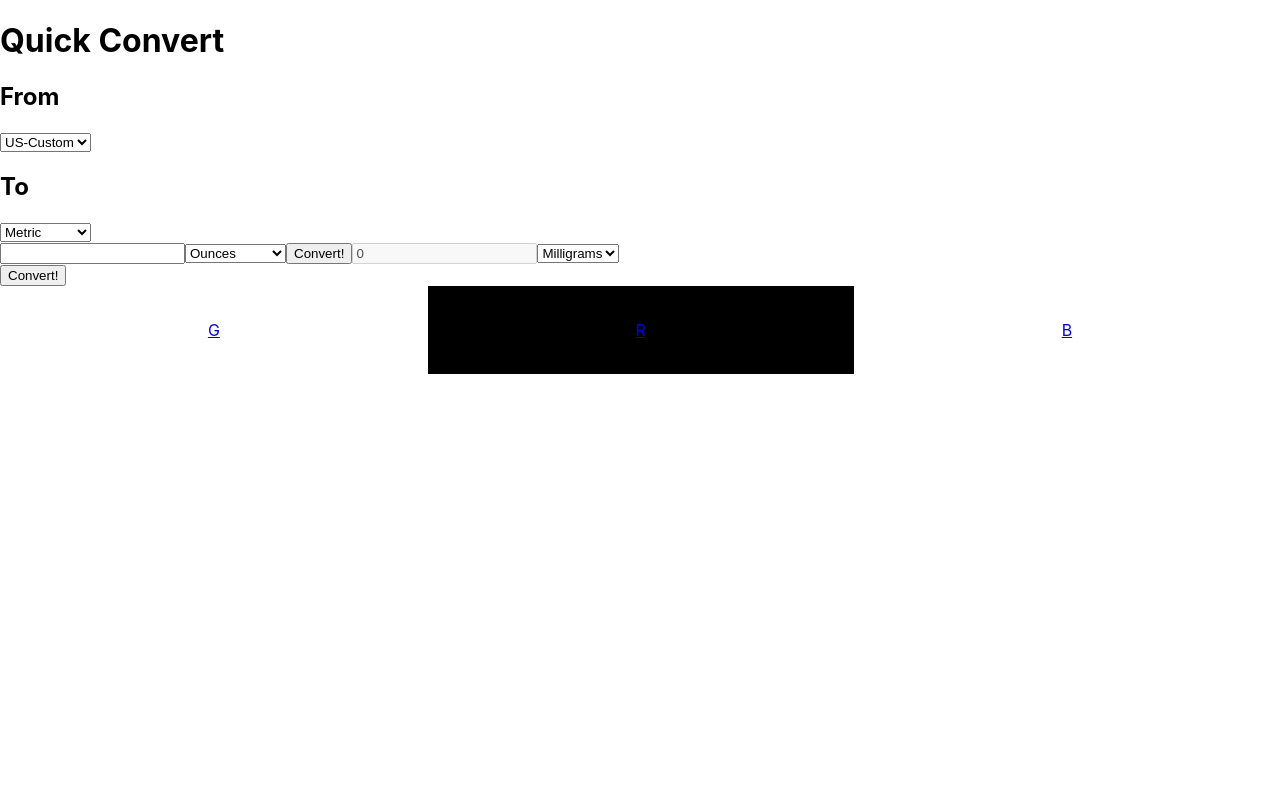
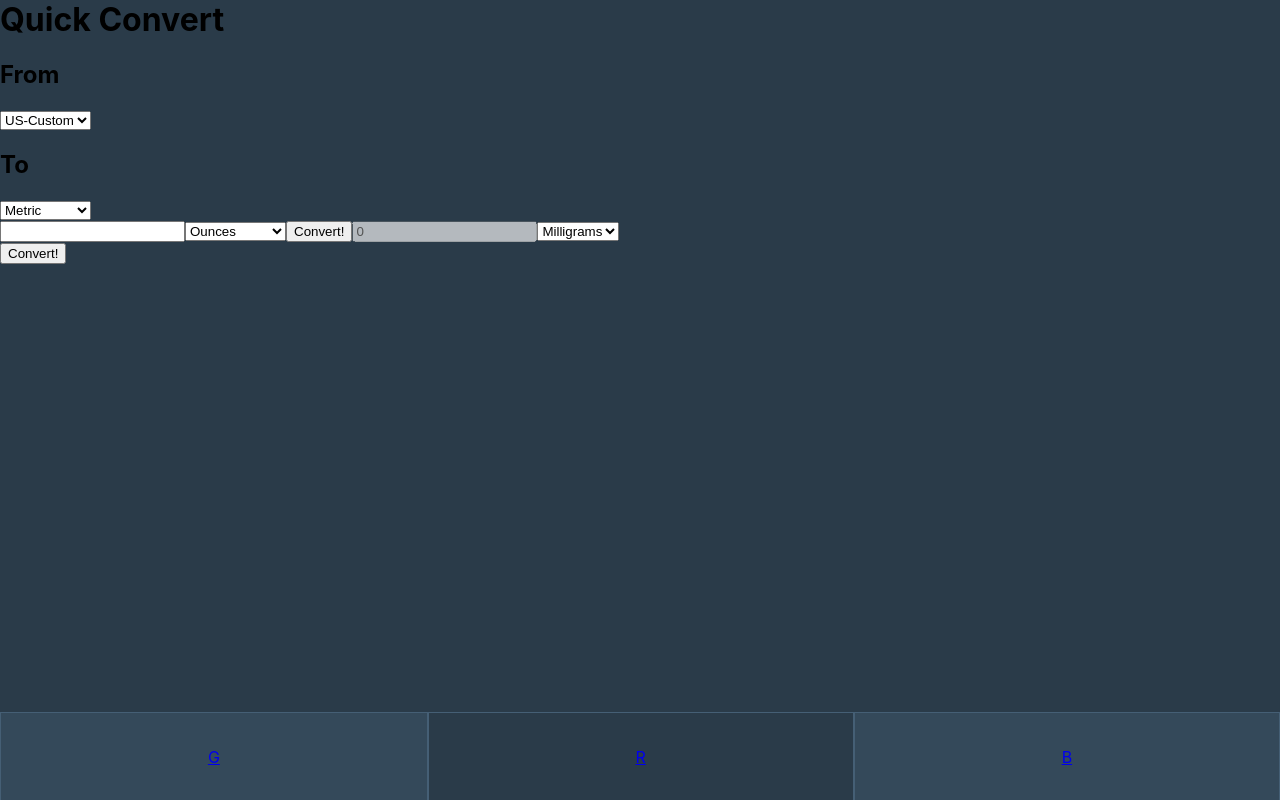
Before and after one commit to RobotGandhi/TNM040-projekt, a React (Create React App) app in the folder projekt/: page / in a window 1280 px wide. Built offline with nearby package versions, Linux system fonts and the light colour scheme.

Commit message:
css on navbar, colors, mainpage

```diff
--- a/projekt/src/App.css
+++ b/projekt/src/App.css
@@ -12,14 +12,25 @@
   line-height: 50px;
 }
 
+.knapp:active{ background-color: rgba(105, 125, 208, 1); }
+.knapp:hover{ cursor: pointer; }
+
 .content{
   height: 89vh;
   background-color: grey;
-
 }
-
+.header{
+  margin-top: 0;
+}
+.navHeader{
+  position: fixed;
+  right: 0;
+  left: 0;
+  top: 89vh;
+}
 .navBar{
   display: flex;
+  flex-grow: 1;
   justify-content: space-around;
 }
 
@@ -28,6 +39,9 @@
   text-align: center;
   flex-grow: 1;
   height: 11vh;
+  background: #34495A;
+  border: 1px solid #455F75;
+
 }
 
 .ingredientBox{
@@ -35,7 +49,6 @@ width: 400px;
 height: 125px;
 left: 48px;
 top: 164px;
-
 background: #34495A;
 box-shadow: 0px 4px 4px rgba(0, 0, 0, 0.25);
 }
@@ -51,22 +64,22 @@ box-shadow: 0px 4px 4px rgba(0, 0, 0, 0.25);
 }
 
 .green{
-  background-color: green;
+  background: #2A3B49;
   height: 89vh;
 }
 
 .red{
-  background-color: red;
+  background: #2A3B49;
   height: 89vh;
 }
 
 .blue {
-  background-color: blue;
+  background: #2A3B49;
   height: 89vh;
 }
 
 .isSelected {
-  background-color: black;
+background: #2A3B49;
 }
 #namnge{
   width: 100%;
--- a/projekt/src/App.js
+++ b/projekt/src/App.js
@@ -53,6 +53,7 @@ function NavBar(props){
 
   return(
     /*Navbar*/
+    <header className="navHeader">
     <div className="navBar">
     {/*Recipes,
     Link is given the class selected if selection state is true(if button was clicked)*/}
@@ -74,6 +75,7 @@ function NavBar(props){
       </div>
     </Link>
   </div>
+  </header>
 
   );
 
@@ -159,23 +161,14 @@ const NewRecipeStep1 = () => {
 
 
 function Ingredient(){
-
   return(
-
-
-
     <div className="ingredientBox">
     <Textfieldingredient/>
     <div className = "knapp"> System </div>
     <div className = "knapp"> System </div>
     </div>
     )
-
 }
-
-
-
-
 function Textfieldingredient() {
 if(b == null){
     b = "Name of ingredient";
@@ -188,24 +181,15 @@ function Textfieldrecipe() {
 if(a == null){
     a = "Name of recipe";
 }
-
-
-
   return(
-
    <input type="text" id="namnge" placeholder={a} onChange={changeInput} />
-
-
     )
 }
-
 function changeInput(event){
 a = event.target.value;
-
 }
 function changeInput2(event){
 b = event.target.value;
-
 }
 
 
@@ -246,7 +230,7 @@ const QuickConvert = props => {
   }
 
   return(
-    <div className="quickConvert">
+    <div className="green">
       <h1 className="header">Quick Convert</h1>
 
       <h2>From</h2>
```
